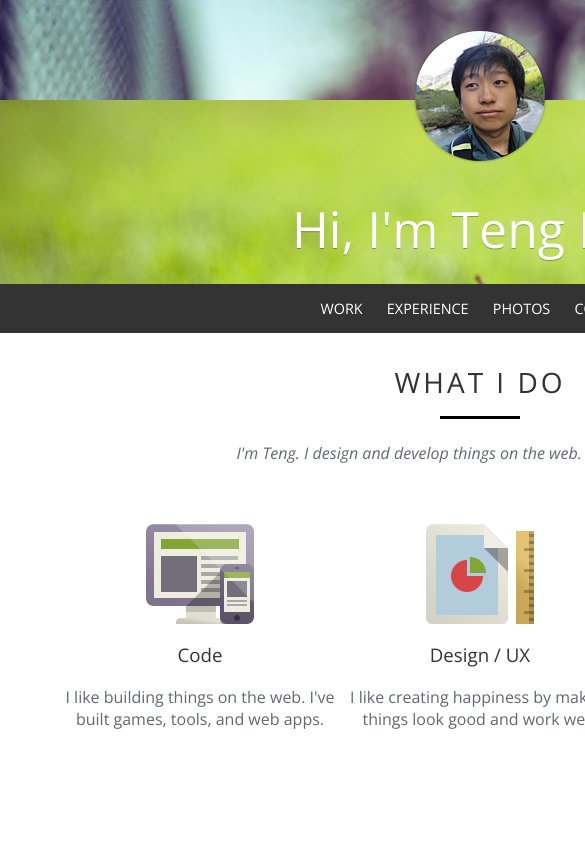
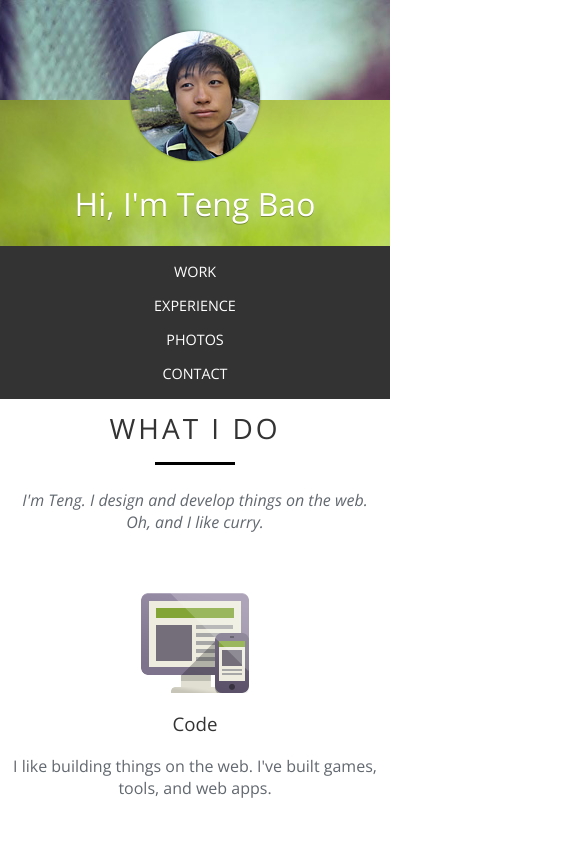
Before and after one commit to itsliupeng/sike-css0to1-profile, a website: page index.html in a window 390 px wide. Shown: the top 846 px of the page, 585 px wide, since content can reach past the window. Drawn offline with nearby package versions, Linux system fonts and the light colour scheme; a web font is replaced by a local one.

Commit message:
edit What I Do

```diff
--- a/css/main.css
+++ b/css/main.css
@@ -62,7 +62,7 @@ h1, h2, h3, h4, h5, h6 {
 
 .main-nav ul {
   list-style: none;
-  padding: 0;
+  padding: 1px;
   margin: 0;
 }
 
@@ -124,7 +124,7 @@ h1, h2, h3, h4, h5, h6 {
   clear: both;
 }
 
-.whatido ul li{
+li.whatido__skill {
   background-repeat: no-repeat;
   background-position: center top;
   padding-top: 100px;
@@ -260,3 +260,26 @@ ul.photos__list li img{
   border: none;
   border-radius: 1000px;
 }
+
+@media only screen and (max-width: 480px) {
+  .container {
+    width: 100%;
+  }
+
+  .main-header h1 {
+    font-size: 32px;
+  }
+
+  .main-nav ul li {
+    display: block;
+  }
+
+  .info-section {
+    padding: 10px;
+  }
+
+  li.whatido__skill {
+    margin-bottom: 40px;
+    width: 100%;
+  }
+}
```
